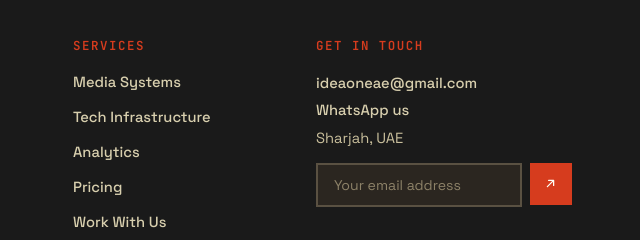
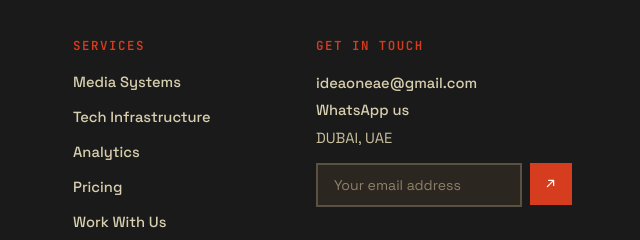
Before and after one commit to Sumukhramakrishnamarry-0602/IdeaOne, a plain HTML site: page privacy.html in a window 1280 px wide. Shown: the part 2761-3001 px from the top of the page, 640-1280 px from the left. Drawn offline with Linux system fonts and the light colour scheme.

Commit message:
Update location from Sharjah to Dubai

```diff
--- a/privacy.html
+++ b/privacy.html
@@ -169,7 +169,7 @@
           <address>
             <a href="mailto:ideaoneae@gmail.com">ideaoneae@gmail.com</a><br>
             <a href="https://wa.me/918143819562">WhatsApp us</a><br>
-            Sharjah, UAE
+            DUBAI, UAE
           </address>
           <!-- TODO(launch): connect to a real email-list endpoint (e.g. Formspree/Mailchimp) before launch -->
           <form class="newsletter-form" action="https://formspree.io/f/your-form-id" method="POST" aria-label="Subscribe to newsletter">
```
